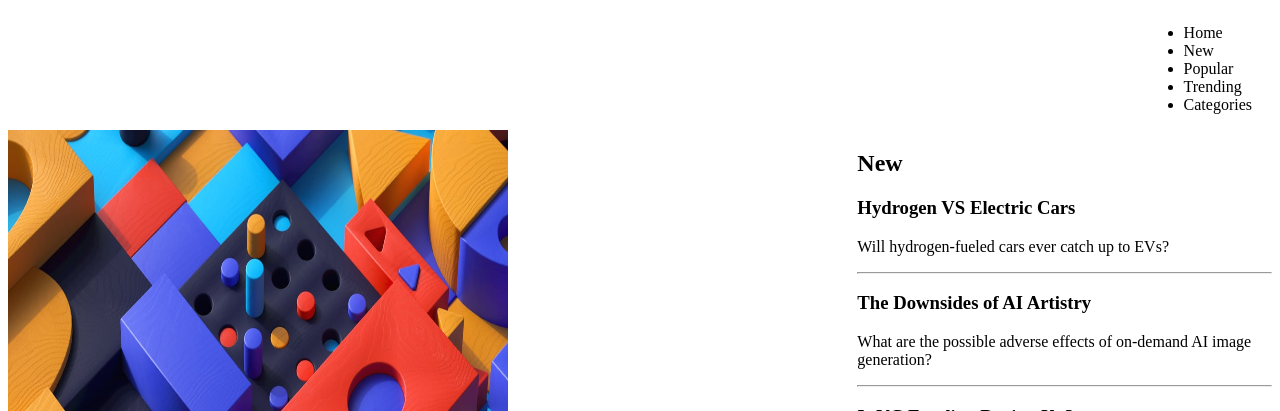
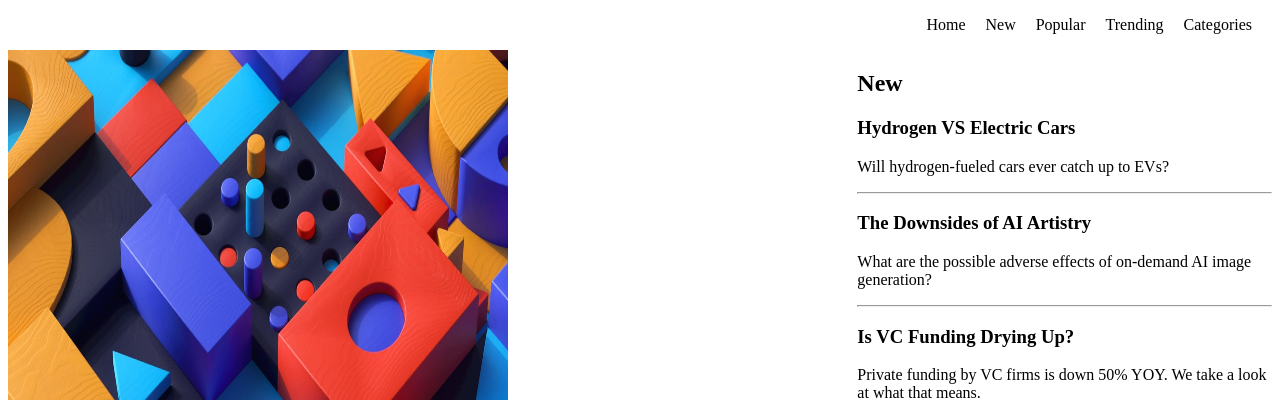
Before and after one commit to Kertich/Frontend-mentor-challenge, a plain HTML site: page index.html in a window 1280 px wide. Shown: the top 411 px of the page. Drawn offline with Linux system fonts and the light colour scheme.

Commit message:
modified navbar

```diff
--- a/index.html
+++ b/index.html
@@ -17,7 +17,7 @@
 </head>
 <body>
 <div class="navBar">
-  <ul>
+  <ul class="navBar--list">
     <li>Home</li>
     <li>New</li>
     <li>Popular</li>
--- a/style.css
+++ b/style.css
@@ -8,13 +8,15 @@
     "two three four"
     "five six seven";
 }
-.navBar{
+
+.navBar--list{
     display:flex;
-    justify-content: flex-end;
-
+    flex-direction: row;
+     justify-content: flex-end;
 }
 .navBar li {
     margin-right: 20px;
+    list-style: none;
 }
 
 .one{
```
